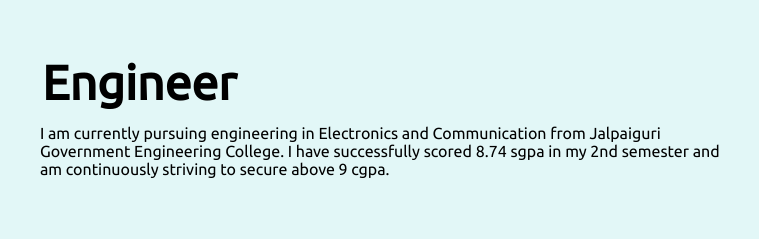
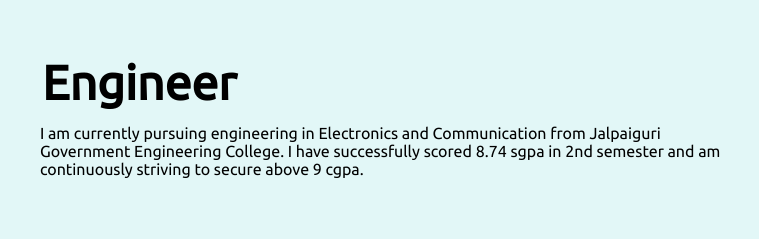
Before and after one commit to rishabhgupta3801/Rishabh-Gupta-Portfolio, a plain HTML site: page index.html in a window 1280 px wide. Shown: the part 1341-1580 px from the top of the page, 153-912 px from the left. Drawn offline with Linux system fonts and the light colour scheme.

```diff
--- a/index.html
+++ b/index.html
@@ -108,7 +108,7 @@
         <div class="section">
             <div class="paras">
                 <p class="sectionTag text-big">Engineer</p>
-                <p class="sectionSubTag text-small">I am currently pursuing engineering in Electronics and Communication from Jalpaiguri Government Engineering College. I have successfully scored 8.74 sgpa in my 2nd semester and am continuously striving to secure above 9 cgpa.</p>
+                <p class="sectionSubTag text-small">I am currently pursuing engineering in Electronics and Communication from Jalpaiguri Government Engineering College. I have successfully scored 8.74 sgpa in 2nd semester and am continuously striving to secure above 9 cgpa.</p>
             </div>
             <div class="thumbnail">
                 <img src="Images/ECE.jpg" alt="Laptop Image" class="imgFluid">
```
